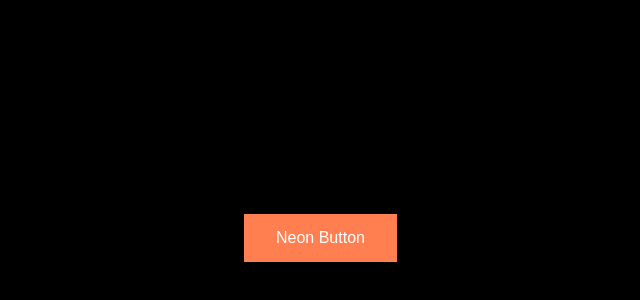
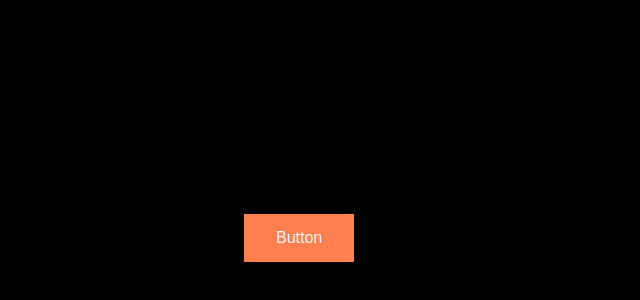
Before and after one commit to momin-naveed/Web-Development, a plain HTML site: page NeonButton.html in a window 1280 px wide. Shown: the part 42-342 px from the top of the page, without its empty margins (140-780 px from the left). Drawn offline with Linux system fonts and the light colour scheme.

Commit message:
Rename
Rename

```diff
--- a/NeonButton.html
+++ b/NeonButton.html
@@ -12,7 +12,7 @@
 
 <body>
     <button class="btn">
-        Neon Button
+        Button
     </button>
 </body>
 
```
